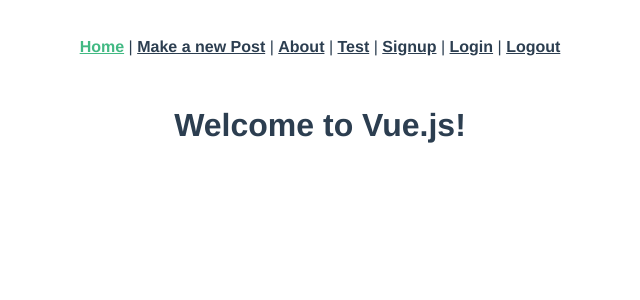
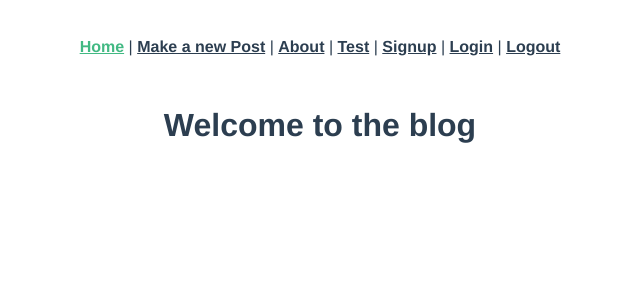
Before and after one commit to tweinacker57/blog_frontend_app, a Vue app: page / in a window 1280 px wide. Shown: the top 300 px of the page, without its empty margins (320-960 px from the left). Built offline with nearby package versions, Linux system fonts and the light colour scheme.

Commit message:
Make small changes in routings after logging in and loggin out

```diff
--- a/src/views/Home.vue
+++ b/src/views/Home.vue
@@ -11,7 +11,7 @@
 export default {
   data: function () {
     return {
-      message: "Welcome to Vue.js!",
+      message: "Welcome to the blog",
     };
   },
   created: function () {},
--- a/src/views/Login.vue
+++ b/src/views/Login.vue
@@ -43,7 +43,7 @@
           axios.defaults.headers.common["Authorization"] =
             "Bearer " + response.data.jwt;
           localStorage.setItem("jwt", response.data.jwt);
-          this.$router.push("/");
+          this.$router.push("/posts");
         })
         .catch((error) => {
           this.errors = ["Invalid email or password."];
```
